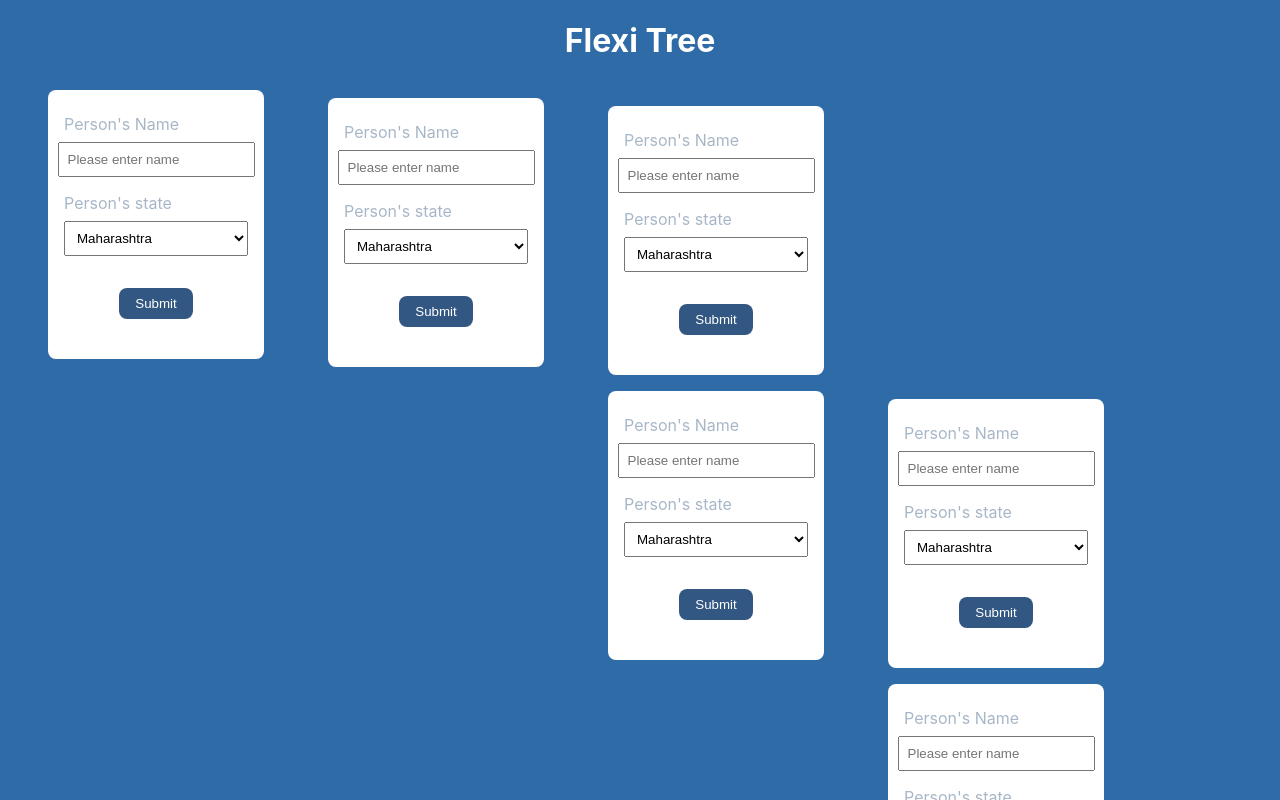
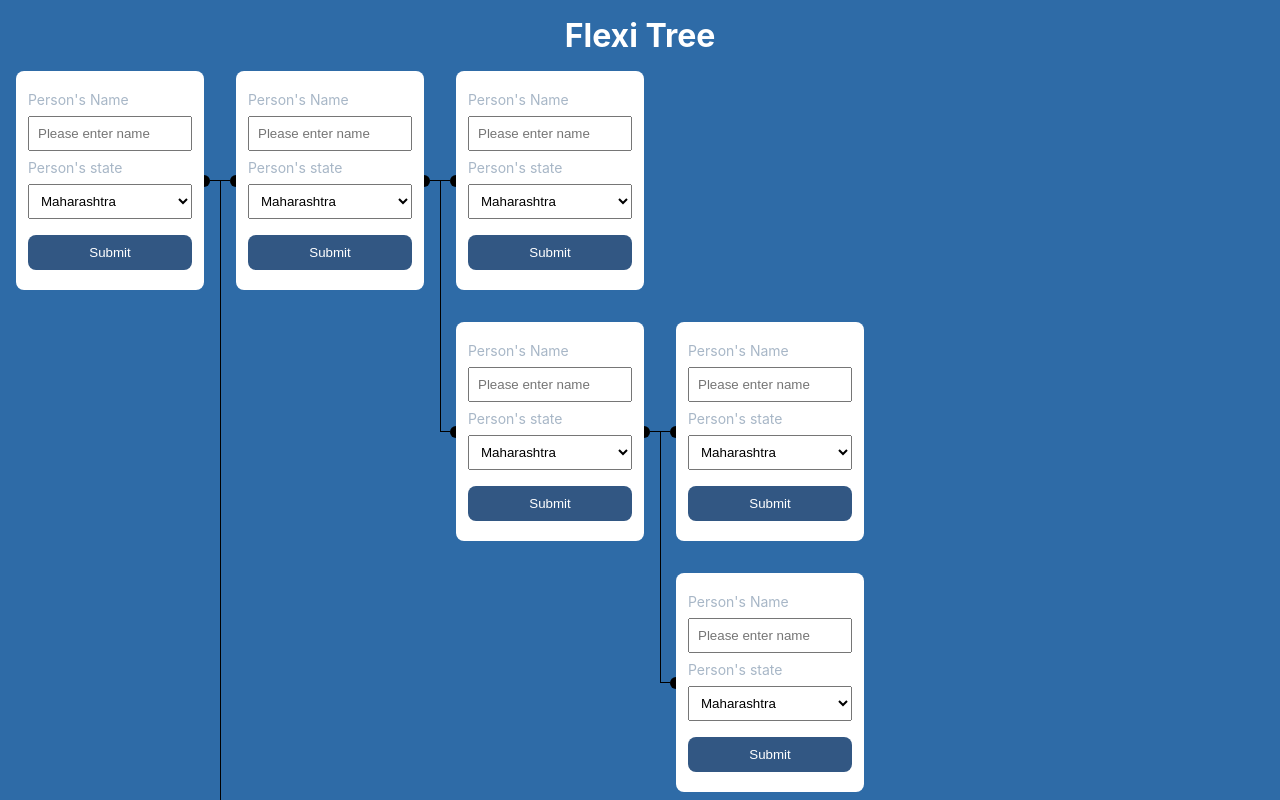
Before and after one commit to NISHANT061/Flexi-app, a React (Create React App) app: page / in a window 1280 px wide. Shown: the top 800 px of the page. Built offline with nearby package versions, Linux system fonts and the light colour scheme.

Commit message:
added connector css

```diff
--- a/src/App.scss
+++ b/src/App.scss
@@ -1,8 +1,17 @@
+* {
+  margin: 0;
+  padding: 0;
+  box-sizing: border-box;
+}
 
-
-.App{
-  &-title{
+.App {
+  &-title {
     text-align: center;
-    color:#FFF;
+    color: #fff;
+    margin-top: 1rem;
   }
 }
+
+.flexi-tree {
+  overflow: auto;
+}
--- a/src/Components/Flexi/Flexi.js
+++ b/src/Components/Flexi/Flexi.js
@@ -1,9 +1,23 @@
-import React, { useState } from "react";
+import PropTypes from "prop-types";
+import React, { useLayoutEffect, useState, useRef } from "react";
+import { IdGenerator } from "../../utils/generateId";
 import "./Flexi.scss";
-import PropTypes from "prop-types";
-import {IdGenerator} from "../../utils/generateId"
 
-const Flexi = ({ config, onSubmitHandler, children }) => {
+function getVlineHeight(ref, count) {
+  const dom = ref.current;
+  let height = 0;
+  if (dom) {
+    const domDimensions = dom.getBoundingClientRect();
+    const lastChildDimensions = dom.lastChild.getBoundingClientRect();
+    console.log(domDimensions.height, lastChildDimensions.height / 2);
+    height = domDimensions.height - lastChildDimensions.height;
+  }
+  return height;
+}
+
+const Flexi = ({ config, onSubmitHandler, children, isNested }) => {
+  const childrenRef = useRef(null);
+  const [loading, setLoading] = useState(true);
   const [data, setData] = useState({ person_name: "", state: "" });
   const childrenArray = React.Children.toArray(children);
   const editDataHandler = (field, value) => {
@@ -11,9 +25,13 @@ const Flexi = ({ config, onSubmitHandler, children }) => {
     tempData[field] = value;
     setData(tempData);
   };
+  useLayoutEffect(() => {
+    setLoading(false);
+  }, []);
   return (
     <ul>
       <li>
+        <div className="flexi-card">
           {config.items.map((item) =>
             item.type === "TextField" ? (
               <div key={`hcc-${IdGenerator()}`}>
@@ -26,7 +44,6 @@ const Flexi = ({ config, onSubmitHandler, children }) => {
                     value={data.person_name}
                     placeholder="Please enter name"
                     onChange={(event) => {
-
                       editDataHandler(item.name, event.target.value);
                     }}
                   />
@@ -40,12 +57,13 @@ const Flexi = ({ config, onSubmitHandler, children }) => {
                     name={item.name}
                     value={data.state}
                     onChange={(event) => {
-
                       editDataHandler("state", event.target.value);
                     }}
                   >
                     {item.values.map((eachOption) => (
-                    <option key={`option-${IdGenerator()}`}>{eachOption}</option>
+                      <option key={`option-${IdGenerator()}`}>
+                        {eachOption}
+                      </option>
                     ))}
                   </select>
                 </div>
@@ -55,10 +73,27 @@ const Flexi = ({ config, onSubmitHandler, children }) => {
           <div>
             <button onClick={() => onSubmitHandler(data)}>Submit</button>
           </div>
+        </div>
+        {childrenArray.length > 0 && !loading ? (
+          <>
+            <div className="self-dot"></div>
+            <div
+              className="self-dot-vline"
+              style={{
+                height: getVlineHeight(childrenRef, childrenArray.length),
+              }}
+            ></div>
+          </>
+        ) : null}
+        {isNested ? <div className="child-dot"></div> : null}
       </li>
-      <li className="child-li">
-      {childrenArray.length > 0 && childrenArray.map((item) => item)}
+      {childrenArray.length > 0 ? (
+        <li className="child-li" ref={childrenRef}>
+          {childrenArray.map((item) =>
+            React.cloneElement(item, { isNested: true })
+          )}
         </li>
+      ) : null}
     </ul>
   );
 };
--- a/src/Components/Flexi/Flexi.scss
+++ b/src/Components/Flexi/Flexi.scss
@@ -1,45 +1,87 @@
+ul {
+  display: flex;
+  align-items: flex-start;
+  list-style-type: none;
 
-ul{
-    display:flex;
-    align-items:flex-start;
-    list-style-type: none;
-    li{
-        width:200px;
-        padding:0.5rem;
-        .label{
-            text-align: left;
-        }
-        &:first-of-type{
-            background:#FFF;
-            margin:0.5rem;
-            border-radius:0.5rem;
-        }
-    &.child-li{
-        flex:1
+  li {
+    position: relative;
+    width: 220px;
+    flex-shrink: 0;
+    &.child-li {
+      flex: 1;
     }
-        .label{
-            color:#A8B7C7;
-            text-align:left;
-            padding:0.5rem;
-        }
-        >div{
-            margin:0.5rem 0;
-            text-align: center;
-        }
-    .input{
-        padding:0.5rem
+    .label {
+      color: #a8b7c7;
+      padding: 0.5rem 0;
     }
-    select{
-        width: calc(100% - 1rem);
-        padding:0.5rem
+    .input {
+      padding: 0.5rem;
+      width: 100%;
     }
-    button{
-        background:#325783;
-        color:#FFF;
-        border:none;
-        padding:0.5rem 1rem;
-        margin:1.5rem 0.5rem;
-        border-radius: 0.5rem;
+    select {
+      width: 100%;
+      padding: 0.5rem;
     }
+    button {
+      cursor: pointer;
+      background: #325783;
+      color: #fff;
+      border: none;
+      width: 100%;
+      padding: 0.625rem 1rem;
+      margin: 1rem 0 0.5rem;
+      border-radius: 0.5rem;
     }
+  }
 }
+
+.flexi-card {
+  padding: 0.75rem;
+  background: #fff;
+  margin: 1rem;
+  border-radius: 0.5rem;
+  font-size: 0.875rem;
+}
+
+.self-dot,
+.child-dot {
+  position: absolute;
+  width: 12px;
+  height: 12px;
+  border-radius: 100%;
+  background-color: black;
+  top: calc(50% - 6px);
+  z-index: -1;
+
+  &::after {
+    content: "";
+    display: block;
+    position: absolute;
+    top: 5px;
+    left: 12px;
+    height: 1px;
+    width: 10px;
+    background-color: black;
+  }
+}
+
+.self-dot {
+  right: calc(1rem - 6px);
+
+  &-vline {
+    position: absolute;
+    top: 50%;
+    right: -0.5px;
+    width: 1px;
+    background-color: black;
+  }
+}
+
+.child-dot {
+  left: calc(1rem - 6px);
+
+  &::after {
+    left: auto;
+    right: 12px;
+  }
+}
```
Also changed, not shown: src/App.js (+17 -16 lines). Lines whose indentation alone changed are shown as unchanged.
